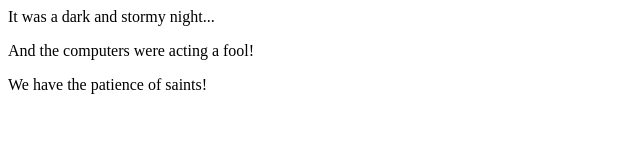
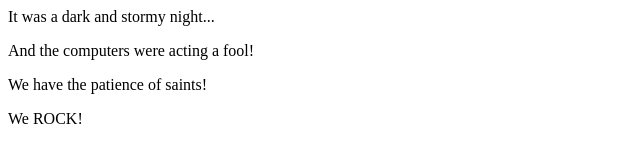
Before and after one commit to jmburghardt/fireside-story, a plain HTML site: page index.html in a window 1280 px wide. Shown: the full height of the page, 0-640 px from the left. Drawn offline with Linux system fonts and the light colour scheme.

Commit message:
lets skip ahead now

```diff
--- a/index.html
+++ b/index.html
@@ -3,5 +3,6 @@
     <p>It was a dark and stormy night...</p>
     <p>And the computers were acting a fool!</p>
     <p>We have the patience of saints!</p>
+    <p>We ROCK!</p>
   </body>
 </html>
```
